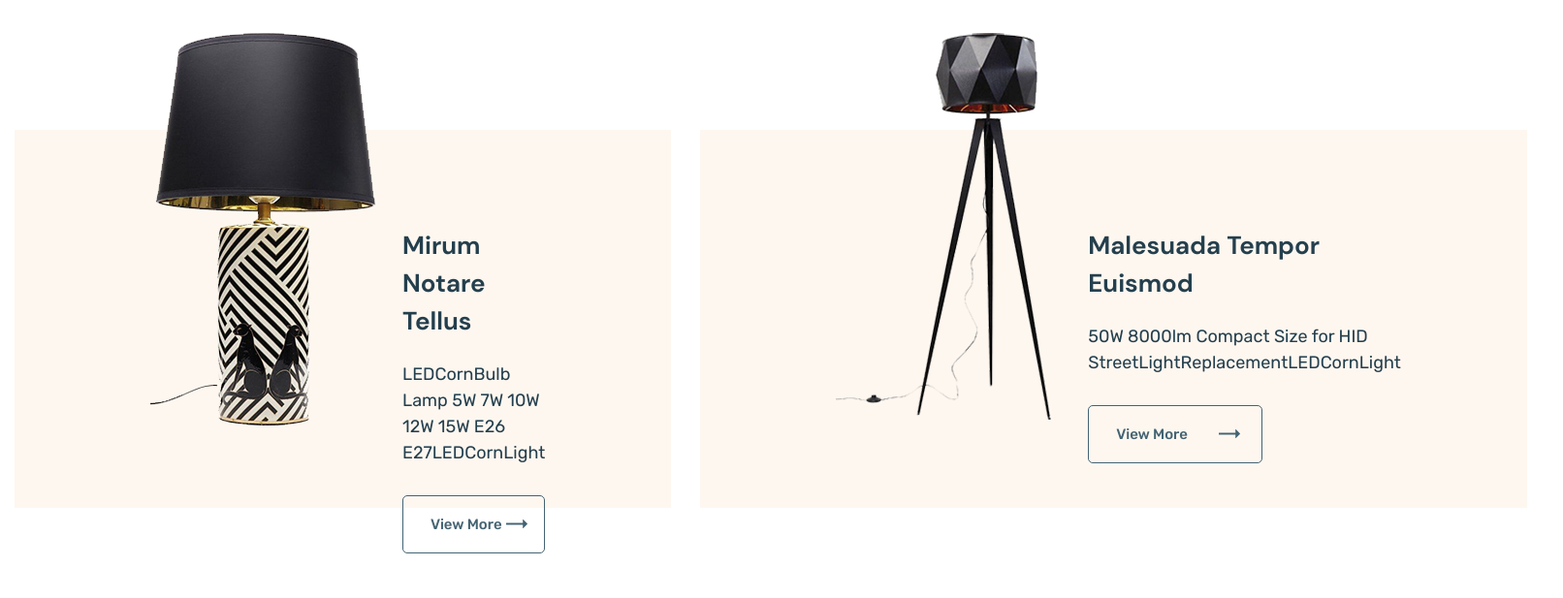
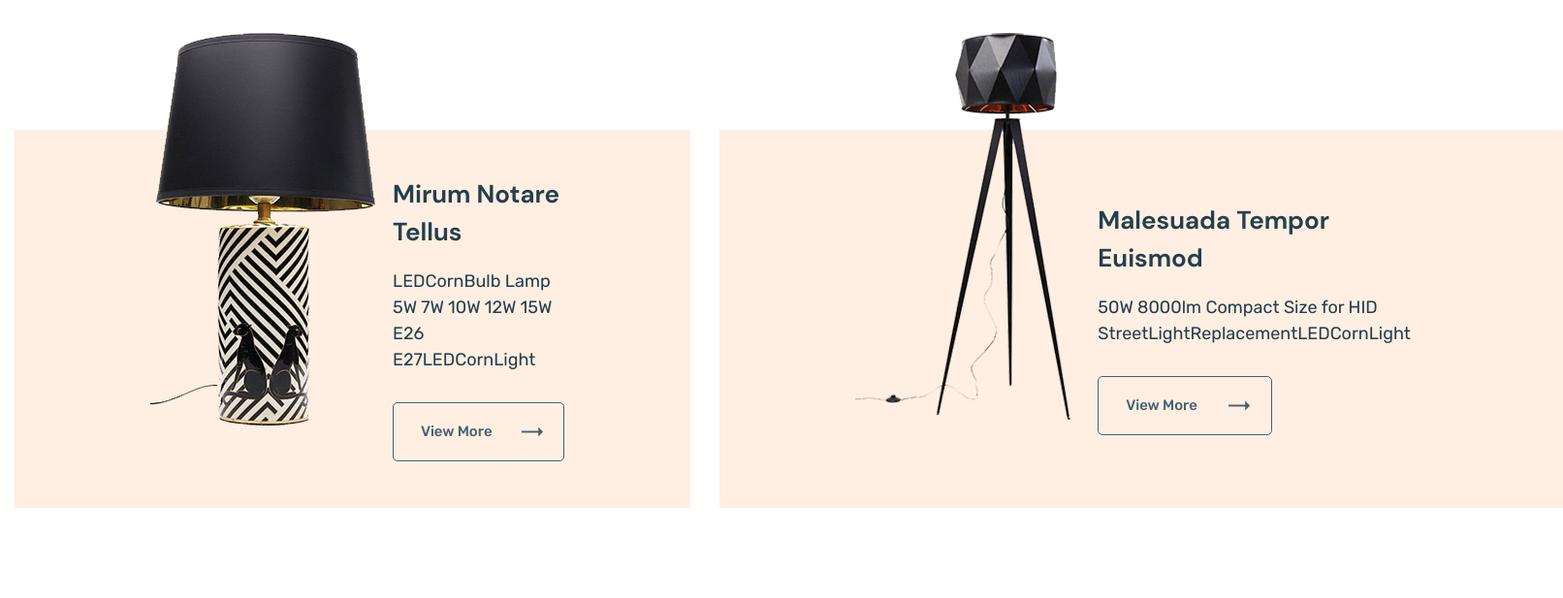
Before and after one commit to VolodymyrKh/glee_online-store, a website: page app/index.html in a window 1280 px wide. Shown: the part 2240-2857 px from the top of the page at 97% size, 1612 px wide, since content can reach past the window. Drawn offline with nearby package versions, Linux system fonts and the light colour scheme; files that its build step writes are made by us from their sources.

Commit message:
fixing lightning block

```diff
--- a/app/js/main.js
+++ b/app/js/main.js
@@ -4,7 +4,7 @@ $(function() {
         dots: true,
         fade:true,
         autoplay: true,
-        autoplaySpeed: 4000,
+        autoplaySpeed: 3000,
       });
 
       let mixer = mixitup(".week-product__list");
--- a/app/scss/style.scss
+++ b/app/scss/style.scss
@@ -408,18 +408,22 @@
     margin-bottom: 96px;
 
     &__inner {
-        // display: flex;
-        // justify-content: space-between;
-        display: grid;
+               display: grid;
         grid-template-columns: repeat(2, 1fr);
         grid-gap: 30px;
     }
 
     &__item {
+        display: flex;
+        flex-direction: column;
+        justify-content: center;
         max-width: 870px;
-        padding: 100px 130px 100px 400px;
-        max-height: 390px;
-        background-color: $bg;
+        width: 100%;
+        padding-left: 390px;
+        padding-right: 130px;
+        height: 390px;
+        margin-right: 30px;
+        background-color: #feefe2;
         color: $slider-title;
         position: relative;
 
@@ -438,7 +442,7 @@
     }
 
     &__descr {
-        margin: 22px 0 30px;
+        margin: 18px 0 30px;
         @extend %rubik-400;
     }
 
```
Also changed, not shown: app/css/style.min.css, app/js/main.min.js.
